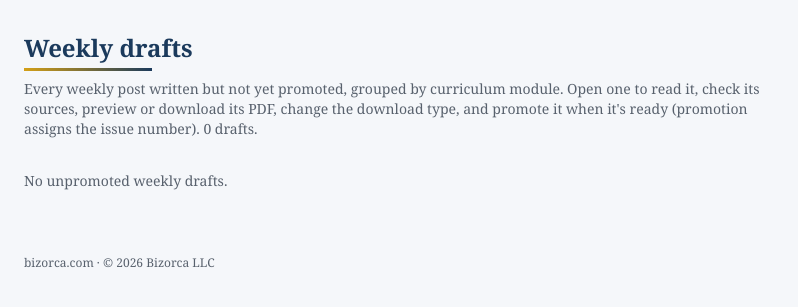
After one commit to bizorca/apps, a PHP site: template anglerfish/templates/weekly-drafts.php in a window 1280 px wide. The commit adds this page. Shown: the top 307 px of the page, without its empty margins (0-798 px from the left). Run offline with PHP 8.4, Linux system fonts and the light colour scheme; the template is opened without the code that fills it, so the values that code supplies are empty; some libraries are stand-ins or nearby versions.

Commit message:
Anglerfish: Weekly drafts page listing every unpromoted weekly post
Co-Authored-By: Claude Opus 5.5 <noreply@anthropic.com>

```diff
--- a/anglerfish/public/index.php
+++ b/anglerfish/public/index.php
@@ -83,6 +83,7 @@ $router->post('/compose/{id}/promote', [ComposeController::class, 'promote']);
 $router->post('/compose/{id}/deliverable', [ComposeController::class, 'redeliver']);
 $router->get('/compose/{id}/download',     [ComposeController::class, 'download']);
 $router->get('/weekly',            [WeeklyController::class, 'index']);
+$router->get('/weekly/drafts',     [WeeklyController::class, 'drafts']);
 $router->get('/hypnologue',        [ComposeController::class, 'hypnologue']);
 $router->post('/weekly',           [WeeklyController::class, 'create']);
 $router->get('/videos',            [VideoController::class, 'index']);
--- a/anglerfish/templates/layout.php
+++ b/anglerfish/templates/layout.php
@@ -172,7 +172,8 @@ document.addEventListener('alpine:init', () => {
           ['Videos', '/videos', ''],
         ],
         'Bizorca' => [
-          ['Weekly posts', '/weekly', ''],
+          ['New weekly post', '/weekly', ''],
+          ['Weekly drafts', '/weekly/drafts', ''],
           ['Post Drafts', '/posts', ''],
           ['Compose', '/compose', ''],
           ['Vault', '/kits', ''],
--- /dev/null
+++ b/anglerfish/templates/weekly-drafts.php
@@ -0,0 +1,39 @@
+<h1 class="text-2xl font-bold text-navy">Weekly drafts</h1>
+<div class="mt-1 h-[3px] w-32 bg-gradient-to-r from-gold to-navy"></div>
+<p class="mt-2 max-w-3xl text-sm text-muted">
+  Every weekly post written but not yet promoted, grouped by curriculum module. Open one to
+  read it, check its sources, preview or download its PDF, change the download type, and
+  promote it when it's ready (promotion assigns the issue number). <?= count($rows) ?> drafts.
+</p>
+
+<?php if (!$rows): ?>
+  <p class="mt-8 text-sm text-muted">No unpromoted weekly drafts.</p>
+<?php else: $lastMod = null; ?>
+  <div class="mt-6 space-y-1">
+  <?php foreach ($rows as $r): ?>
+    <?php if ($r['module_id'] !== $lastMod): $lastMod = $r['module_id']; ?>
+      <p class="pt-4 text-[11px] font-bold uppercase tracking-[2px] text-gold">
+        Module <?= (int) $r['module_id'] ?> &middot; <?= h((string) $r['module_title']) ?>
+      </p>
+    <?php endif; ?>
+    <div class="flex items-baseline gap-3 rounded border border-black/10 bg-white px-3 py-2 text-sm">
+      <a href="<?= url('/compose/' . (int) $r['id']) ?>" class="flex-1 font-bold text-navy hover:text-gold">
+        <?= h($r['title'] ?: '(writing…)') ?>
+      </a>
+      <span class="text-[11px] text-muted"><?= h(str_replace('_', ' ', (string) $r['deliverable'])) ?></span>
+      <?php if ($r['status'] !== 'done'): ?>
+        <span class="text-[11px] font-bold <?= $r['status'] === 'failed' ? 'text-red-600' : 'text-gold' ?>"><?= h($r['status']) ?></span>
+      <?php endif; ?>
+      <?php if ($r['has_download']): ?>
+        <a href="<?= url('/compose/' . (int) $r['id'] . '/download') ?>" target="_blank" class="text-[11px] text-navy underline">preview</a>
+      <?php endif; ?>
+      <?php if ($r['pdf_id']): ?>
+        <a href="<?= url('/media/asset/' . (int) $r['pdf_id']) ?>" target="_blank" class="text-[11px] text-navy underline">PDF</a>
+      <?php endif; ?>
+      <?php if (!empty($r['error'])): ?>
+        <span class="text-[11px] text-red-600" title="<?= h($r['error']) ?>">check note</span>
+      <?php endif; ?>
+    </div>
+  <?php endforeach; ?>
+  </div>
+<?php endif; ?>
```
Also changed, not shown: anglerfish/src/Controllers/WeeklyController.php (+15 -0 lines).
